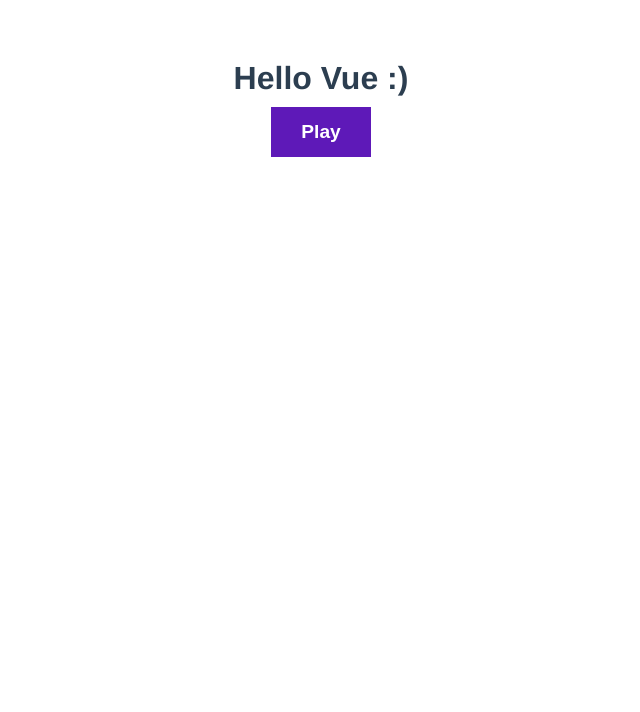
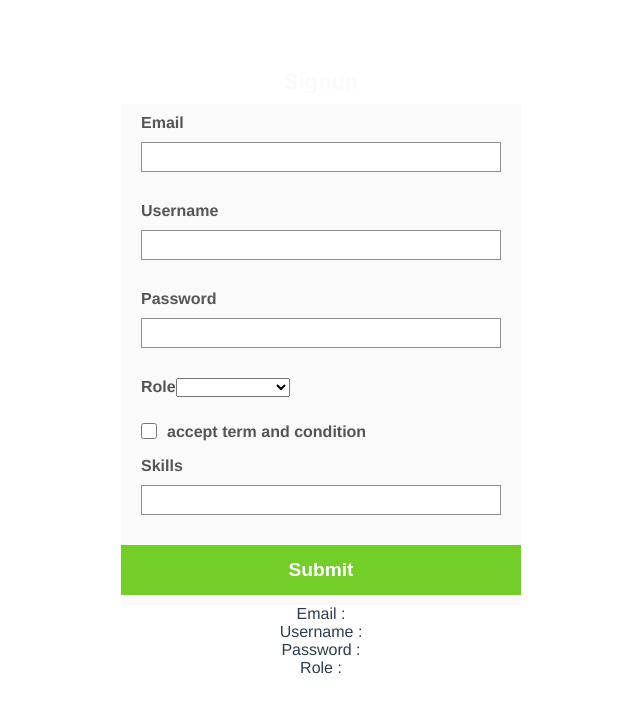
Before and after one commit to arridha-amrad/vue-basic, a Vue app: page / in a window 1280 px wide. Shown: the top 712 px of the page, without its empty margins (319-959 px from the left). Built offline with nearby package versions, Linux system fonts and the light colour scheme.

Commit message:
form and input

```diff
--- a/src/App.vue
+++ b/src/App.vue
@@ -1,36 +1,16 @@
 <template>
-  <h1>Hello Vue :)</h1>
-  <button class="btn-play" :disabled="isPlaying" @click="play">Play</button>
-  <Result :score="score" v-if="score !== 0" />
-  <Block v-if="isPlaying" :delay="delay" @end="stop" />
+  <SignupForm />
 </template>
 
 <script>
-import Block from "./components/Block";
-import Result from "./components/Result";
-
+import SignupForm from "./components/SignupForm";
 export default {
   name: "App",
-  components: { Block, Result },
+  components: { SignupForm },
   data() {
-    return {
-      delay: null,
-      isPlaying: false,
-      score: 0,
-    };
+    return {};
   },
-  methods: {
-    play() {
-      this.score = 0;
-      this.isPlaying = true;
-      this.delay = 2000 + Math.random() * 5000;
-    },
-    stop(reactionTime) {
-      this.score = reactionTime;
-      this.isPlaying = false;
-      console.log("score : ", this.score);
-    },
-  },
+  methods: {},
 };
 </script>
 
@@ -44,11 +24,7 @@ export default {
   color: #2c3e50;
   margin-top: 60px;
 }
-.btn-toggle {
-  background-color: bisque;
-  width: 100px;
-}
-.btn-play {
+.btn {
   background-color: rgb(94, 25, 184);
   width: 100px;
   color: #fff;
--- a/src/components/Block.vue
+++ /dev/null
@@ -1,58 +0,0 @@
-<template>
-  <div v-if="showBlock" class="block" @click="stopTimer">
-    Click me
-  </div>
-</template>
-
-<script>
-export default {
-  props: ["delay"],
-  data() {
-    return {
-      showBlock: false,
-      timer: null,
-      reactionTime: null,
-    };
-  },
-  mounted() {
-    console.log("mounted");
-    console.log("delay : ", this.delay);
-    setTimeout(() => {
-      this.showBlock = true;
-      this.startTimer();
-    }, this.delay);
-  },
-  methods: {
-    startTimer() {
-      this.timer = setInterval(() => {
-        this.reactionTime += 10;
-      }, 10);
-    },
-    stopTimer() {
-      clearInterval(this.timer);
-      this.$emit("end", this.reactionTime);
-      console.log("reaction time :", this.reactionTime);
-    },
-  },
-  updated() {
-    console.log("updated");
-  },
-  unmounted() {
-    console.log("unmounted");
-  },
-};
-</script>
-
-<style>
-.block {
-  width: 400px;
-  background-color: darkcyan;
-  color: #fff;
-  font-weight: bold;
-  font-size: 2rem;
-  text-align: center;
-  padding: 100px 0;
-  margin: 40px auto;
-  cursor: pointer;
-}
-</style>
--- a/src/components/Result.vue
+++ /dev/null
@@ -1,44 +0,0 @@
-<template>
-  <p>Reaction Time : {{ score }}</p>
-  <p ref="rank">Rank : {{ rank }}</p>
-</template>
-
-<script>
-export default {
-  props: ["score"],
-  data() {
-    return {
-      rank: null,
-    };
-  },
-  mounted() {
-    if (this.score < 250) {
-      this.rank = "Ninja fingers";
-      this.$refs.rank.classList.add("green");
-    } else if (this.score < 400) {
-      this.rank = "Rapid Reflexes";
-      this.$refs.rank.classList.add("orange");
-    } else {
-      this.rank = "Snail pace";
-      this.$refs.rank.classList.add("gray");
-    }
-  },
-};
-</script>
-
-<style scoped>
-p {
-  color: blueviolet;
-  font-size: 1rem;
-  margin: 20px 0;
-}
-.green {
-  color: green;
-}
-.orange {
-  color: rgb(220, 140, 20);
-}
-.gray {
-  color: gray;
-}
-</style>
--- /dev/null
+++ b/src/components/SignupForm.vue
@@ -0,0 +1,163 @@
+<template>
+  <h1>Signup</h1>
+  <form @submit.prevent="handleSubmit">
+    <div class="form-group">
+      <label for="email">Email</label>
+      <input id="email" v-model="email" />
+    </div>
+    <div class="form-group">
+      <label for="username">Username</label>
+      <input id="username" v-model="username" />
+    </div>
+    <div class="form-group">
+      <label for="password">Password</label>
+      <input id="password" type="password" v-model="password" />
+    </div>
+    <div class="form-group">
+      <label>Role</label>
+      <select v-model="role">
+        <option value="designer">Web Designer</option>
+        <option value="developer">Web Developer</option>
+      </select>
+    </div>
+    <div class="form-terms">
+      <input type="checkbox" v-model="terms" />
+      <label>accept term and condition</label>
+    </div>
+
+    <div class="form-group">
+      <label for="skills">Skills</label>
+      <input id="skills" type="text" @keyup="addSkill" v-model="tempSkill" />
+      <div v-for="skill in skills" :key="skill" class="pill">
+        <span @click="deleteSkill(skill)">{{ skill }}</span>
+      </div>
+    </div>
+
+    <button class="btn-submit">Submit</button>
+  </form>
+
+  <p>Email : {{ email }}</p>
+  <p>Username : {{ username }}</p>
+  <p>Password : {{ password }}</p>
+  <p>Role : {{ role }}</p>
+</template>
+
+<script>
+export default {
+  data() {
+    return {
+      email: "",
+      username: "",
+      password: "",
+      role: "",
+      terms: false,
+      tempSkill: "",
+      skills: [],
+      passwordError: "",
+      usernameError: "",
+    };
+  },
+  methods: {
+    handleSubmit() {
+      if (this.password.length < 5) {
+        this.passwordError = "Password too short";
+      }
+      if (this.username.trim() === "") {
+        this.usernameError = "Username is required";
+      }
+      console.log("username : ", this.username);
+      console.log("email : ", this.email);
+      console.log("password : ", this.password);
+      console.log("role : ", this.role);
+      console.log("term accepted ? : ", this.terms);
+      console.log("skills : ", this.skills);
+    },
+    addSkill(e) {
+      if (e.key === "," && this.tempSkill) {
+        if (!this.skills.includes(this.tempSkill)) {
+          let skill = this.tempSkill.replace(/[,]/g, "");
+          this.skills.push(skill);
+        }
+        this.tempSkill = "";
+      }
+    },
+    deleteSkill(skill) {
+      this.skills = this.skills.filter((val) => val !== skill);
+    },
+  },
+};
+</script>
+
+<style scoped>
+.btn-submit {
+  width: 100%;
+  background-color: #73cf27;
+  color: #fff;
+  font-weight: 700;
+  transition: transform 0.2s ease-in;
+}
+.btn-submit:hover {
+  background-color: #79ee19;
+  transform: translateY(-2px);
+}
+.pill {
+  display: inline;
+}
+.pill span {
+  padding: 2px 10px;
+  background-color: rgb(233, 74, 62);
+  font-size: 12px;
+  font-weight: 600;
+  color: #fff;
+  margin-right: 10px;
+  border-radius: 10px;
+  cursor: pointer;
+}
+h1 {
+  color: #fafafa;
+  font-size: 22px;
+  line-height: 2;
+}
+form {
+  display: block;
+  margin: 0 auto;
+  padding: 10px 0;
+  width: 400px;
+  background-color: #fafafa;
+}
+
+.form-group {
+  text-align: start;
+  margin: 0 20px 10px;
+}
+
+label {
+  color: rgb(85, 85, 85);
+  font-size: 1rem;
+  font-weight: 700;
+}
+
+input {
+  height: 30px;
+  margin: 10px 0 20px;
+  padding: 5px 10px;
+  width: 100%;
+  outline: none;
+  border: 1px solid #8e8e8e;
+}
+
+input[type="checkbox"] {
+  width: 16px;
+  border: 1px solid rgb(87, 87, 87);
+  margin-right: 10px;
+  margin-top: 18px;
+}
+
+.form-terms {
+  margin-top: 20px;
+  display: flex;
+  align-items: center;
+  margin: 0 20px;
+  height: 50px;
+}
+</style>
```
